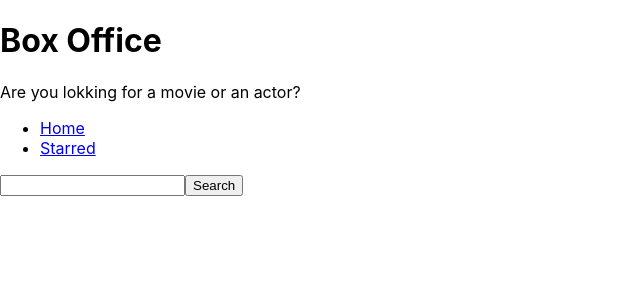
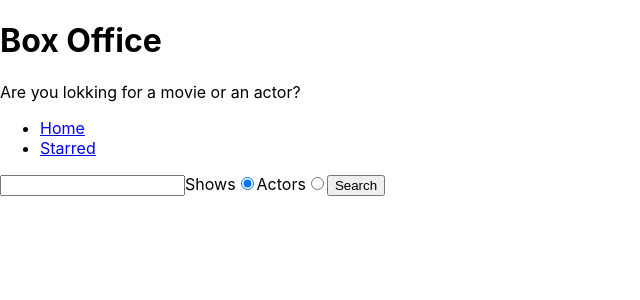
Before and after one commit to Shrey1528/box-office-app, a React (Create React App) app: page / in a window 1280 px wide. Shown: the top 300 px of the page, without its empty margins (0-640 px from the left). Built offline with nearby package versions, Linux system fonts and the light colour scheme.

Commit message:
Added search for actors

```diff
--- a/src/api/tvmaze.js
+++ b/src/api/tvmaze.js
@@ -8,3 +8,4 @@
 };
 
 export const searchForShows = query => apiGet(`/search/shows?q=${query}`);
+export const searchForPeople = query => apiGet(`/search/people?q=${query}`);
--- a/src/pages/Home.jsx
+++ b/src/pages/Home.jsx
@@ -1,13 +1,18 @@
 import { useState } from 'react';
-import { searchForShows } from '../api/tvmaze';
+import { searchForShows, searchForPeople } from '../api/tvmaze';
 
 const Home = () => {
   const [searchStr, setSearchStr] = useState('');
   const [apiData, setApiData] = useState(null);
   const [apiDataError, setApiDataError] = useState(null);
+  const [searchOption, setSearchOption] = useState('shows');
 
   const onSearchInputChange = e => {
     setSearchStr(e.target.value);
+  };
+
+  const onRadioChange = e => {
+    setSearchOption(e.target.value);
   };
 
   const onSearch = async event => {
@@ -15,8 +20,13 @@
 
     try {
       setApiDataError(null);
-      const result = await searchForShows(searchStr);
-      setApiData(result);
+      if (searchOption === 'shows') {
+        const result = await searchForShows(searchStr);
+        setApiData(result);
+      } else {
+        const result = await searchForPeople(searchStr);
+        setApiData(result);
+      }
     } catch (error) {
       setApiDataError(error);
     }
@@ -28,9 +38,11 @@
     }
 
     if (apiData) {
-      return apiData.map(data => (
-        <div key={data.show.id}>{data.show.name}</div>
-      ));
+      return apiData[0].show
+        ? apiData.map(data => <div key={data.show.id}>{data.show.name}</div>)
+        : apiData.map(data => (
+            <div key={data.person.id}>{data.person.name}</div>
+          ));
     }
 
     return null;
@@ -40,6 +52,29 @@
     <div>
       <form onSubmit={onSearch}>
         <input type="text" value={searchStr} onChange={onSearchInputChange} />
+
+        <label>
+          Shows
+          <input
+            type="radio"
+            name="search-option"
+            value="shows"
+            checked={searchOption === 'shows'}
+            onChange={onRadioChange}
+          />
+        </label>
+
+        <label>
+          Actors
+          <input
+            type="radio"
+            name="search-option"
+            value="actors"
+            checked={searchOption === 'actors'}
+            onChange={onRadioChange}
+          />
+        </label>
+
         <button type="submit">Search</button>
       </form>
 
```
